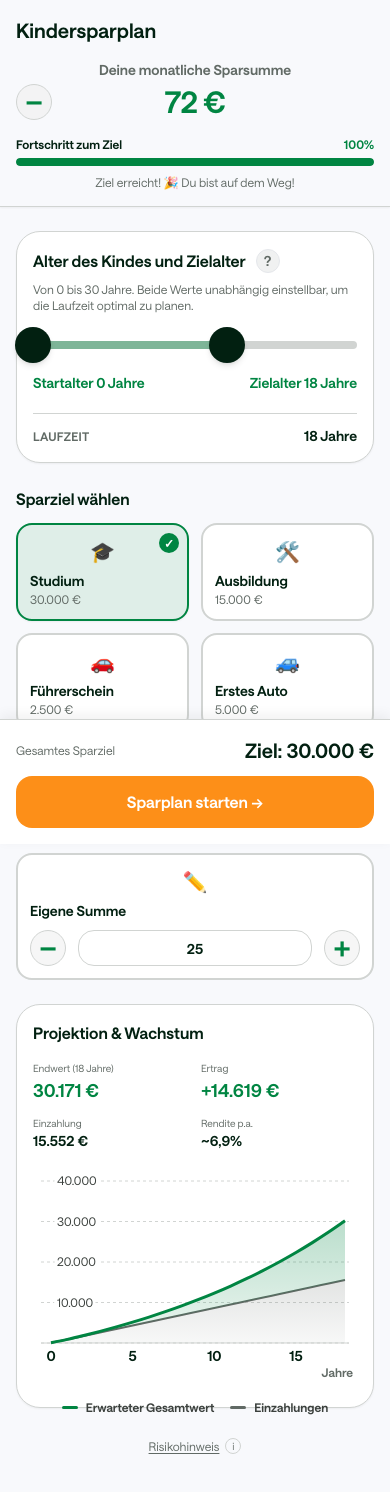
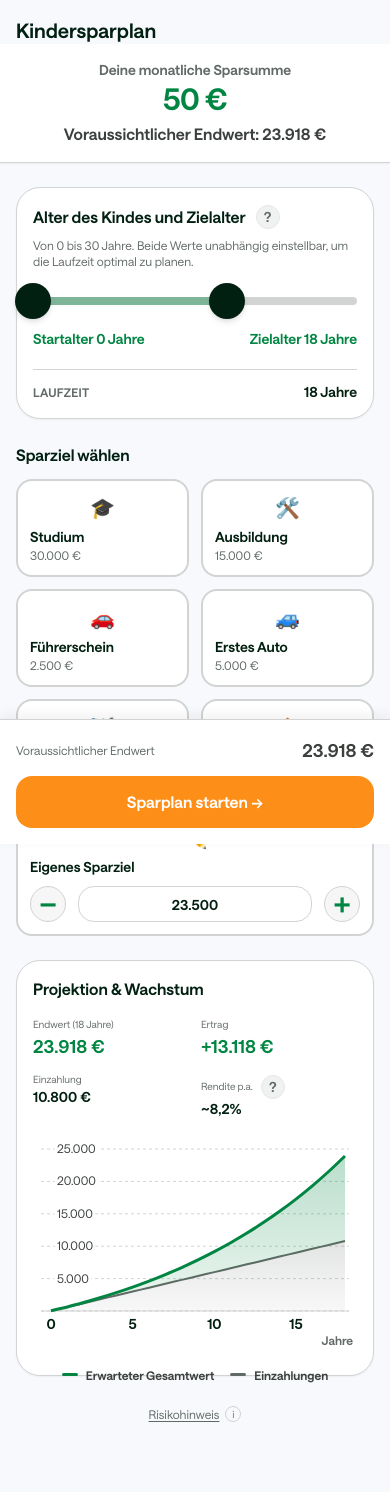
Before and after one commit to ivenkurz/kindersparplan, a Next.js app: page /Kindersparplan in a window 390 px wide. Shown: the top 1492 px of the page. Built offline with nearby package versions, Linux system fonts and the light colour scheme.

Commit message:
Kindersparplan: Progress Bar entfernt, Endwert/50 Euro Default, Rendite Wachstum 80, UI-Fixes

```diff
--- a/app/Kindersparplan/page.tsx
+++ b/app/Kindersparplan/page.tsx
@@ -41,11 +41,7 @@ import {
   berechneMonatlichFuerZiel,
   laufzeitBisZiel,
 } from "@/lib/kindersparplan";
-import {
-  SPARZIELE,
-  RENDITE_KINDERSPARPLAN,
-  BADGE_STUFE,
-} from "@/data/kindersparplan";
+import { SPARZIELE, RENDITE_KINDERSPARPLAN, RENDITE_STRATEGIE_NAME } from "@/data/kindersparplan";
 
 const ValueChart = dynamic(() => import("@/components/ValueChart"), {
   ssr: false,
@@ -60,53 +56,29 @@ const AGE_MAX = 30;
 const DEFAULT_START = 0;
 const DEFAULT_ZIEL = 18;
 
-/** Progress-Bar – CDS Grün (Ertrag/Positiv), für Hero zentriert */
-function ProgressBar({
-  prozent,
-  label,
-  centered = false,
-}: {
-  prozent: number;
-  label: string;
-  centered?: boolean;
-}) {
-  const capped = Math.min(100, Math.max(0, prozent));
-  return (
-    <div className={`space-y-1.5 ${centered ? "text-center" : ""}`}>
-      <div className={`flex justify-between text-xs font-semibold text-ds-neutral-100 ${centered ? "justify-center gap-2" : ""}`}>
-        <span>{label}</span>
-        <span className="text-ds-seagreen">{Math.round(capped)}%</span>
-      </div>
-      <div className="h-2 rounded-full bg-ds-neutral-20 overflow-hidden">
-        <div
-          className="h-full rounded-full bg-ds-seagreen transition-all duration-300"
-          style={{ width: `${capped}%` }}
-        />
-      </div>
-    </div>
-  );
-}
-
+/** Option „Eigenes Sparziel“: User gibt Zielbetrag ein, monatliche Sparsumme wird berechnet */
 const EIGENE_SUMME_ID = "eigene-summe";
-const CUSTOM_MONATLICH_STEP = 25;
-const CUSTOM_MONATLICH_MIN = 25;
-const CUSTOM_MONATLICH_MAX = 2000;
-const CUSTOM_MONATLICH_DEFAULT = 25;
+/** Kein Sparziel aktiv (nach Modifikation der monatlichen Sparsumme bei zuvor aktivem Eigenem Sparziel) */
+const KEIN_SPARZIEL_ID = "keins";
+const CUSTOM_ZIEL_STEP = 500;
+const CUSTOM_ZIEL_MIN = 1000;
+const CUSTOM_ZIEL_MAX = 9_000_000;
+const CUSTOM_ZIEL_DEFAULT = 23500;
+/** Bei „kein Sparziel“: Default-Sparsumme (€/Monat); Voraussichtlicher Endwert entspricht dieser Rate. */
+const DEFAULT_MONATLICH_OHNE_SPARZIEL = 50;
 
 export default function KindersparplanPage() {
   const [kindesalter, setKindesalter] = useState(DEFAULT_START);
   const [zielalter, setZielalter] = useState(DEFAULT_ZIEL);
-  const [sparzielId, setSparzielId] = useState<string>(() => SPARZIELE[0]?.id ?? "studium");
-  /** Bei „Eigene Summe“: monatliche Sparsumme in € (Default 25). */
-  const [customMonatlich, setCustomMonatlich] = useState(CUSTOM_MONATLICH_DEFAULT);
-  /** Bei Sparziel (5 Ziele): manueller Übersteuerungswert; null = berechneter Betrag. Für +/- neben dem Monatsbetrag. */
-  const [sparzielMonatlichOverride, setSparzielMonatlichOverride] = useState<number | null>(null);
+  const [sparzielId, setSparzielId] = useState<string>(KEIN_SPARZIEL_ID);
+  /** Bei „Eigenes Sparziel“: Zielbetrag in €; monatliche Sparsumme wird daraus berechnet. */
+  const [gewuenschterZielertrag, setGewuenschterZielertrag] = useState(CUSTOM_ZIEL_DEFAULT);
 
   const [lastState, setLastState] = useState<{
     kindesalter: number;
     zielalter: number;
     sparzielId: string;
-    customMonatlich: number;
+    gewuenschterZielertrag: number;
   } | null>(null);
 
   const handleUndo = useCallback(() => {
@@ -114,33 +86,36 @@ export default function KindersparplanPage() {
       setKindesalter(lastState.kindesalter);
       setZielalter(lastState.zielalter);
       setSparzielId(lastState.sparzielId);
-      setCustomMonatlich(lastState.customMonatlich);
+      setGewuenschterZielertrag(lastState.gewuenschterZielertrag);
       setLastState(null);
     }
   }, [lastState]);
 
   const saveForUndo = useCallback(() => {
-    setLastState({ kindesalter, zielalter, sparzielId, customMonatlich });
-  }, [kindesalter, zielalter, sparzielId, customMonatlich]);
+    setLastState({ kindesalter, zielalter, sparzielId, gewuenschterZielertrag });
+  }, [kindesalter, zielalter, sparzielId, gewuenschterZielertrag]);
 
   const laufzeit = laufzeitBisZiel(kindesalter, zielalter);
   const sparziel = SPARZIELE.find((z) => z.id === sparzielId);
-  const zielBetrag = sparziel?.betrag ?? 0;
-  const sparzielLabel = sparzielId === EIGENE_SUMME_ID ? "Eigene Summe" : (sparziel?.label ?? "");
+  /** Zielbetrag: bei festem Sparziel aus Daten, bei „Eigenes Sparziel“ der eingegebene Betrag, bei „keins“ 0. */
+  const zielBetrag =
+    sparzielId === EIGENE_SUMME_ID ? gewuenschterZielertrag : sparzielId === KEIN_SPARZIEL_ID ? 0 : (sparziel?.betrag ?? 0);
+  const sparzielLabel = sparzielId === EIGENE_SUMME_ID ? "Eigenes Sparziel" : sparzielId === KEIN_SPARZIEL_ID ? "" : (sparziel?.label ?? "");
 
   const computedMonatlichSparziel = useMemo(() => {
     if (laufzeit <= 0 || zielBetrag <= 0) return 0;
     return berechneMonatlichFuerZiel(zielBetrag, laufzeit, RENDITE_KINDERSPARPLAN);
   }, [laufzeit, zielBetrag]);
 
-  /** Bei Sparziel: Override oder berechnet; bei Eigene Summe: Wert aus der Karte (€/Monat). */
+  /** Monatliche Sparsumme: aus gewähltem Sparziel; bei „keins“ = 50 € (Voraussichtlicher Endwert entspricht dieser Default-Sparsumme). */
   const monatlich = useMemo(() => {
-    if (sparzielId === EIGENE_SUMME_ID) return customMonatlich;
-    if (sparzielId !== EIGENE_SUMME_ID && sparzielMonatlichOverride !== null) return sparzielMonatlichOverride;
+    if (sparzielId === KEIN_SPARZIEL_ID) return laufzeit <= 0 ? 0 : DEFAULT_MONATLICH_OHNE_SPARZIEL;
     return computedMonatlichSparziel;
-  }, [sparzielId, customMonatlich, sparzielMonatlichOverride, computedMonatlichSparziel]);
+  }, [sparzielId, laufzeit, computedMonatlichSparziel]);
 
-  const isInvalid = laufzeit <= 0 || (sparzielId === EIGENE_SUMME_ID ? customMonatlich <= 0 : !sparziel);
+  const isInvalid =
+    laufzeit <= 0 ||
+    (sparzielId === EIGENE_SUMME_ID ? gewuenschterZielertrag <= 0 : sparzielId === KEIN_SPARZIEL_ID ? false : !sparziel);
 
   const result = useMemo(() => {
     if (isInvalid || monatlich <= 0)
@@ -160,13 +135,6 @@ export default function KindersparplanPage() {
     });
   }, [kindesalter, zielalter, monatlich, isInvalid]);
 
-  const progressProzent =
-    zielBetrag > 0 && result.endwert > 0
-      ? Math.min(100, (result.endwert / zielBetrag) * 100)
-      : 100;
-
-  const currentBadge = BADGE_STUFE.filter((b) => progressProzent >= b.minProzent).pop();
-
   const formatEuro = (v: number) =>
     new Intl.NumberFormat("de-DE", {
       style: "currency",
@@ -174,70 +142,22 @@ export default function KindersparplanPage() {
       maximumFractionDigits: 0,
     }).format(v);
 
-  const badgeText =
-    currentBadge?.minProzent === 100
-      ? "Ziel erreicht! 🎉 Du bist auf dem Weg!"
-      : currentBadge
-        ? `${currentBadge.emoji} ${currentBadge.label}`
-        : null;
+  /** Zahl mit 1000er-Trennpunkt (de-DE: Punkt) für direkte Eingabe Zielertrag */
+  const formatZielertrag = (v: number) =>
+    new Intl.NumberFormat("de-DE", { maximumFractionDigits: 0, minimumFractionDigits: 0 }).format(v);
 
-  const hasSparziel = sparzielId !== EIGENE_SUMME_ID;
-
-  /** Hero-Block: Monatsbetrag + Progress/Endwert – wiederverwendet für Mobile (sticky) und Desktop (Sidebar) */
+  /** Hero-Block: Monatsbetrag + Endwert (zweitrangig) – wiederverwendet für Mobile (sticky) und Desktop (Sidebar) */
   const heroBlock = !isInvalid && monatlich > 0 && (
     <>
       <p className="text-sm font-semibold text-ds-neutral-70 mb-1">
         Deine monatliche Sparsumme
       </p>
-      <div className="grid grid-cols-[auto_1fr_auto] items-center justify-items-center gap-4 sm:gap-6 w-full max-w-md mx-auto min-w-0">
-        {hasSparziel ? (
-          <button
-            type="button"
-            aria-label="Sparbetrag um 1 Euro verringern"
-            onClick={() => {
-              const base = sparzielMonatlichOverride ?? computedMonatlichSparziel;
-              setSparzielMonatlichOverride(Math.max(1, base - 1));
-            }}
-            className="justify-self-end w-9 h-9 shrink-0 rounded-full border border-ds-neutral-20 bg-ds-neutral-10/60 flex items-center justify-center text-ds-seagreen text-3xl font-bold hover:opacity-80 hover:border-ds-seagreen/30 transition-opacity"
-          >
-            −
-          </button>
-        ) : (
-          <div className="w-9 shrink-0" />
-        )}
       <p className="text-3xl sm:text-4xl md:text-5xl font-bold text-ds-seagreen font-saans tracking-tight leading-none text-center min-w-0 px-2">
         {formatEuro(monatlich)}
       </p>
-        {hasSparziel ? (
-          <button
-            type="button"
-            aria-label="Sparbetrag um 1 Euro erhöhen"
-            onClick={() => {
-              const base = sparzielMonatlichOverride ?? computedMonatlichSparziel;
-              setSparzielMonatlichOverride(Math.min(2000, base + 1));
-            }}
-            className={`justify-self-start w-9 h-9 shrink-0 rounded-full border border-ds-neutral-20 bg-ds-neutral-10/60 flex items-center justify-center text-ds-seagreen text-3xl font-bold transition-opacity ${
-              progressProzent >= 100 ? "invisible pointer-events-none" : "hover:opacity-80 hover:border-ds-seagreen/30"
-            }`}
-          >
-            +
-          </button>
-        ) : (
-          <div className="w-9 shrink-0" />
-        )}
-      </div>
-      {hasSparziel ? (
-        <div className="mt-4 w-full px-0">
-          <ProgressBar prozent={progressProzent} label="Fortschritt zum Ziel" centered />
-          {badgeText && (
-            <p className="text-xs text-ds-neutral-70 mt-2">{badgeText}</p>
-          )}
-        </div>
-      ) : (
-        <p className="text-base sm:text-lg font-bold text-ds-neutral-100 mt-3 whitespace-nowrap">
+      <p className="text-base font-semibold text-ds-neutral-90 mt-2 whitespace-nowrap">
         Voraussichtlicher Endwert: {formatEuro(result.endwert)}
       </p>
-      )}
     </>
   );
 
@@ -248,9 +168,9 @@ export default function KindersparplanPage() {
           <h1 className="font-saans font-bold text-ds-neutral-100 text-xl lg:text-2xl">Kindersparplan</h1>
         </header>
 
-        {/* Mobile: Sticky Hero */}
+        {/* Mobile: Sticky Hero – Card mit weißem Hintergrund */}
         {!isInvalid && monatlich > 0 && (
-          <div className="lg:hidden sticky top-0 z-30 isolate -mx-4 px-4 pt-4 pb-4 bg-ds-app-bg border-b border-ds-neutral-20 shadow-sm">
+          <div className="lg:hidden sticky top-0 z-30 isolate -mx-4 px-4 pt-4 pb-4 bg-ds-neutral-0 border-b border-ds-neutral-20 shadow-sm">
             <div className="max-w-6xl mx-auto text-center">{heroBlock}</div>
           </div>
         )}
@@ -276,7 +196,6 @@ export default function KindersparplanPage() {
                         type="button"
                         onClick={() => {
                           saveForUndo();
-                          setSparzielMonatlichOverride(null);
                           setSparzielId(ziel.id);
                         }}
                         className={`relative text-left p-3 rounded-ds-16 border-2 transition-all bg-ds-neutral-0 ${
@@ -324,15 +243,15 @@ export default function KindersparplanPage() {
                       className="w-full text-left"
                     >
                       <span className="text-xl block mb-1.5 text-center">✏️</span>
-                      <span className="font-bold text-ds-neutral-100 text-sm block">Eigene Summe</span>
+                      <span className="font-bold text-ds-neutral-100 text-sm block">Eigenes Sparziel</span>
                     </button>
                     <div className="mt-2 flex items-center gap-3" onClick={(e) => e.stopPropagation()}>
                       <button
                         type="button"
-                        aria-label="25 Euro weniger"
+                        aria-label="500 Euro weniger"
                         onClick={() => {
                           saveForUndo();
-                          setCustomMonatlich((v) => Math.max(CUSTOM_MONATLICH_MIN, v - CUSTOM_MONATLICH_STEP));
+                          setGewuenschterZielertrag((v) => Math.max(CUSTOM_ZIEL_MIN, v - CUSTOM_ZIEL_STEP));
                           if (sparzielId !== EIGENE_SUMME_ID) setSparzielId(EIGENE_SUMME_ID);
                         }}
                         className="w-9 h-9 shrink-0 rounded-full border border-ds-neutral-20 bg-ds-neutral-10/60 flex items-center justify-center text-ds-seagreen text-3xl font-bold hover:opacity-80 hover:border-ds-seagreen/30 transition-opacity"
@@ -340,27 +259,25 @@ export default function KindersparplanPage() {
                         −
                       </button>
                       <input
-                        type="number"
-                        min={CUSTOM_MONATLICH_MIN}
-                        max={CUSTOM_MONATLICH_MAX}
-                        step={CUSTOM_MONATLICH_STEP}
-                        value={customMonatlich}
+                        type="text"
+                        inputMode="numeric"
+                        aria-label="Zielertrag in Euro"
+                        value={formatZielertrag(gewuenschterZielertrag)}
                         onChange={(e) => {
-                          const v = Number(e.target.value);
-                          if (!Number.isNaN(v)) {
+                          const digits = e.target.value.replace(/\D/g, "");
+                          const v = digits === "" ? CUSTOM_ZIEL_MIN : Math.min(CUSTOM_ZIEL_MAX, Math.max(CUSTOM_ZIEL_MIN, Number(digits)));
                           saveForUndo();
-                            setCustomMonatlich(Math.max(CUSTOM_MONATLICH_MIN, Math.min(CUSTOM_MONATLICH_MAX, v)));
+                          setGewuenschterZielertrag(v);
                           setSparzielId(EIGENE_SUMME_ID);
-                          }
                         }}
-                        className="flex-1 min-w-0 h-9 rounded-ds-16 border border-ds-neutral-20 text-sm font-semibold text-ds-neutral-100 text-center [appearance:textfield] [&::-webkit-outer-spin-button]:appearance-none [&::-webkit-inner-spin-button]:appearance-none"
+                        className="flex-1 min-w-0 h-9 rounded-ds-16 border border-ds-neutral-20 text-sm font-semibold text-ds-neutral-100 text-center [appearance:textfield]"
                       />
                       <button
                         type="button"
-                        aria-label="25 Euro mehr"
+                        aria-label="500 Euro mehr"
                         onClick={() => {
                           saveForUndo();
-                          setCustomMonatlich((v) => Math.min(CUSTOM_MONATLICH_MAX, v + CUSTOM_MONATLICH_STEP));
+                          setGewuenschterZielertrag((v) => Math.min(CUSTOM_ZIEL_MAX, v + CUSTOM_ZIEL_STEP));
                           if (sparzielId !== EIGENE_SUMME_ID) setSparzielId(EIGENE_SUMME_ID);
                         }}
                         className="w-9 h-9 shrink-0 rounded-full border border-ds-neutral-20 bg-ds-neutral-10/60 flex items-center justify-center text-ds-seagreen text-3xl font-bold hover:opacity-80 hover:border-ds-seagreen/30 transition-opacity"
@@ -368,9 +285,6 @@ export default function KindersparplanPage() {
                         +
                       </button>
                     </div>
-                    {sparzielId === EIGENE_SUMME_ID && (
-                      <p className="text-ds-neutral-70 text-xs mt-1">€ / Monat (25er-Schritte)</p>
-                    )}
                   </div>
                 </div>
               </div>
@@ -441,7 +355,6 @@ export default function KindersparplanPage() {
                     type="button"
                     onClick={() => {
                       saveForUndo();
-                      setSparzielMonatlichOverride(null);
                       setSparzielId(ziel.id);
                     }}
                     className={`relative text-left p-3 rounded-ds-16 border-2 transition-all bg-ds-neutral-0 ${
@@ -489,15 +402,15 @@ export default function KindersparplanPage() {
                   className="w-full text-left"
                 >
                   <span className="text-xl block mb-1.5 text-center">✏️</span>
-                  <span className="font-bold text-ds-neutral-100 text-sm block">Eigene Summe</span>
+                  <span className="font-bold text-ds-neutral-100 text-sm block">Eigenes Sparziel</span>
                 </button>
                 <div className="mt-2 flex items-center gap-3" onClick={(e) => e.stopPropagation()}>
                   <button
                     type="button"
-                    aria-label="25 Euro weniger"
+                    aria-label="500 Euro weniger"
                     onClick={() => {
                       saveForUndo();
-                      setCustomMonatlich((v) => Math.max(CUSTOM_MONATLICH_MIN, v - CUSTOM_MONATLICH_STEP));
+                      setGewuenschterZielertrag((v) => Math.max(CUSTOM_ZIEL_MIN, v - CUSTOM_ZIEL_STEP));
                       if (sparzielId !== EIGENE_SUMME_ID) setSparzielId(EIGENE_SUMME_ID);
                     }}
                     className="w-9 h-9 shrink-0 rounded-full border border-ds-neutral-20 bg-ds-neutral-10/60 flex items-center justify-center text-ds-seagreen text-3xl font-bold hover:opacity-80 hover:border-ds-seagreen/30 transition-opacity"
@@ -505,27 +418,25 @@ export default function KindersparplanPage() {
                     −
                   </button>
                   <input
-                    type="number"
-                    min={CUSTOM_MONATLICH_MIN}
-                    max={CUSTOM_MONATLICH_MAX}
-                    step={CUSTOM_MONATLICH_STEP}
-                    value={customMonatlich}
+                    type="text"
+                    inputMode="numeric"
+                    aria-label="Zielertrag in Euro"
+                    value={formatZielertrag(gewuenschterZielertrag)}
                     onChange={(e) => {
-                      const v = Number(e.target.value);
-                      if (!Number.isNaN(v)) {
+                      const digits = e.target.value.replace(/\D/g, "");
+                      const v = digits === "" ? CUSTOM_ZIEL_MIN : Math.min(CUSTOM_ZIEL_MAX, Math.max(CUSTOM_ZIEL_MIN, Number(digits)));
                       saveForUndo();
-                        setCustomMonatlich(Math.max(CUSTOM_MONATLICH_MIN, Math.min(CUSTOM_MONATLICH_MAX, v)));
+                      setGewuenschterZielertrag(v);
                       setSparzielId(EIGENE_SUMME_ID);
-                      }
                     }}
-                    className="flex-1 min-w-0 h-9 rounded-ds-16 border border-ds-neutral-20 text-sm font-semibold text-ds-neutral-100 text-center [appearance:textfield] [&::-webkit-outer-spin-button]:appearance-none [&::-webkit-inner-spin-button]:appearance-none"
+                    className="flex-1 min-w-0 h-9 rounded-ds-16 border border-ds-neutral-20 text-sm font-semibold text-ds-neutral-100 text-center [appearance:textfield]"
                   />
                   <button
                     type="button"
-                    aria-label="25 Euro mehr"
+                    aria-label="500 Euro mehr"
                     onClick={() => {
                       saveForUndo();
-                      setCustomMonatlich((v) => Math.min(CUSTOM_MONATLICH_MAX, v + CUSTOM_MONATLICH_STEP));
+                      setGewuenschterZielertrag((v) => Math.min(CUSTOM_ZIEL_MAX, v + CUSTOM_ZIEL_STEP));
                       if (sparzielId !== EIGENE_SUMME_ID) setSparzielId(EIGENE_SUMME_ID);
                     }}
                     className="w-9 h-9 shrink-0 rounded-full border border-ds-neutral-20 bg-ds-neutral-10/60 flex items-center justify-center text-ds-seagreen text-3xl font-bold hover:opacity-80 hover:border-ds-seagreen/30 transition-opacity"
@@ -533,9 +444,6 @@ export default function KindersparplanPage() {
                     +
                   </button>
                 </div>
-                {sparzielId === EIGENE_SUMME_ID && (
-                  <p className="text-ds-neutral-70 text-xs mt-1">€ / Monat (25er-Schritte)</p>
-                )}
               </div>
             </div>
           </section>
@@ -564,8 +472,16 @@ export default function KindersparplanPage() {
                   <p className="text-sm font-semibold text-ds-neutral-100">{formatEuro(result.gesamtEinzahlungen)}</p>
                 </div>
                 <div>
-                  <p className="text-[10px] sm:text-xs text-ds-neutral-70">Rendite p.a.</p>
-                  <p className="text-sm font-semibold text-ds-neutral-100">~6,9%</p>
+                  <div className="text-[10px] sm:text-xs text-ds-neutral-70 inline-flex items-center gap-0.5">
+                    Rendite p.a.
+                    <InfoTooltip
+                      label="Renditeannahme und Hinweis"
+                      content={`Berechnung basiert auf der Renditeannahme der Strategie „${RENDITE_STRATEGIE_NAME}“. Die tatsächliche Wertentwicklung kann abweichen; sie unterliegt Schwankungen und ist nicht garantiert.`}
+                    />
+                  </div>
+                  <p className="text-sm font-semibold text-ds-neutral-100">
+                    ~{(RENDITE_KINDERSPARPLAN * 100).toFixed(1).replace(".", ",")}%
+                  </p>
                 </div>
               </div>
               <div className="h-[220px] sm:h-[260px] lg:flex-1 lg:min-h-[200px] lg:h-full">
@@ -597,10 +513,10 @@ export default function KindersparplanPage() {
             <div className="max-w-6xl mx-auto px-4 py-4">
               <div className="flex items-center justify-between mb-3">
                 <span className="text-xs sm:text-sm text-ds-neutral-70">
-                  {hasSparziel ? "Gesamtes Sparziel" : "Voraussichtlicher Endwert"}
+                  Voraussichtlicher Endwert
                 </span>
-                <span className="text-xl sm:text-2xl font-bold text-ds-neutral-100 font-saans">
-                  {hasSparziel ? `Ziel: ${formatEuro(zielBetrag)}` : formatEuro(result.endwert)}
+                <span className="text-lg sm:text-xl font-semibold text-ds-neutral-90 font-saans">
+                  {formatEuro(result.endwert)}
                 </span>
               </div>
               <Link
--- a/data/kindersparplan.ts
+++ b/data/kindersparplan.ts
@@ -55,7 +55,12 @@ export const SPARZIELE: Sparziel[] = [
   },
 ];
 
-export const RENDITE_KINDERSPARPLAN = 0.069; // ~6,9% p.a. (ausgewogen)
+import { strategies } from "./strategies";
+
+/** Renditeannahme: Strategie Evergreen Wachstum 80 (8,2 % p.a.) */
+const WACHSTUM_80 = strategies.find((s) => s.id === 80);
+export const RENDITE_KINDERSPARPLAN = WACHSTUM_80?.return ?? 0.082;
+export const RENDITE_STRATEGIE_NAME = WACHSTUM_80?.name ?? "Evergreen Wachstum 80";
 
 export const BADGE_STUFE = [
   { minProzent: 0, label: "Starter", emoji: "🌱", farbe: "ds-seagreen" },
```
Lines whose indentation alone changed are shown as unchanged.
